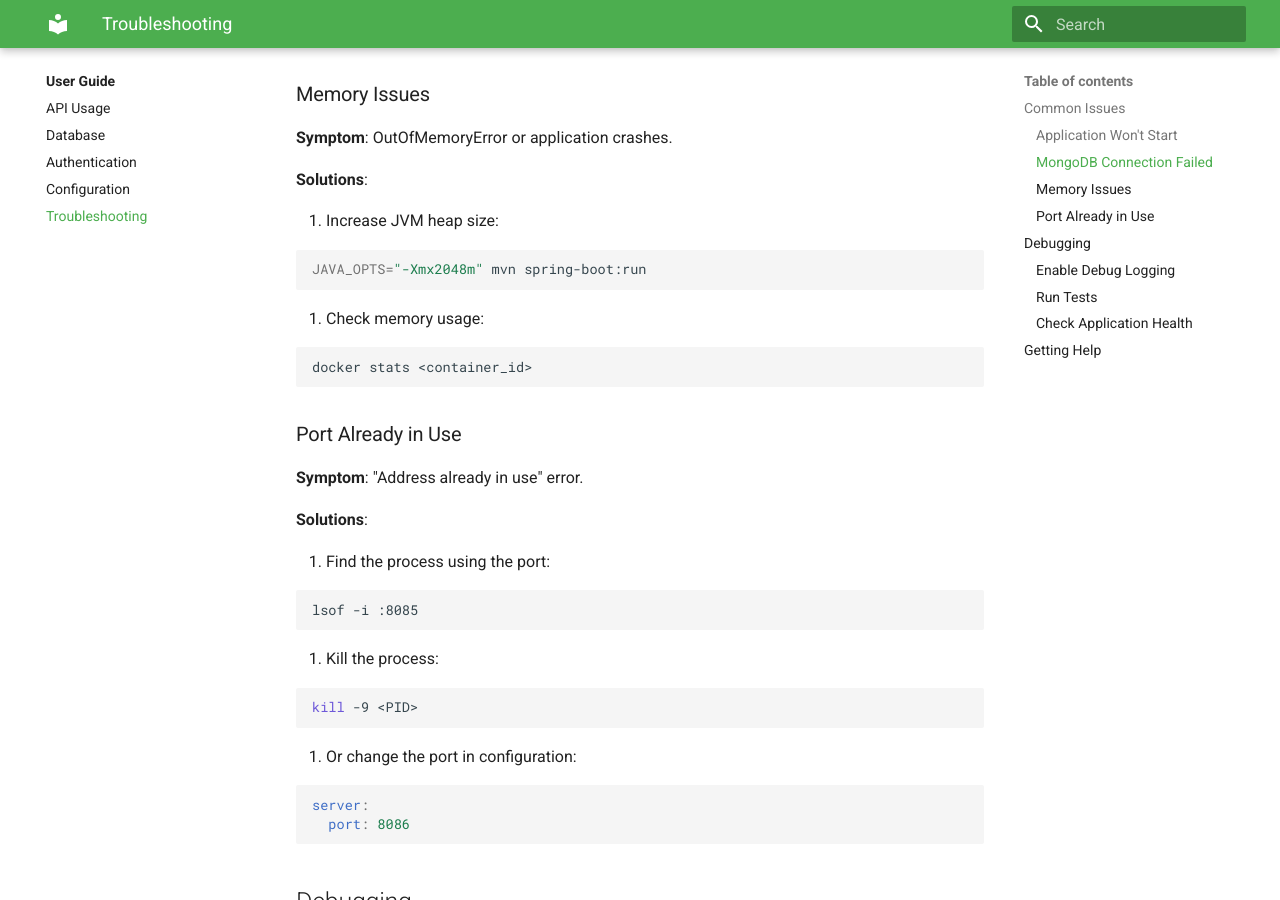
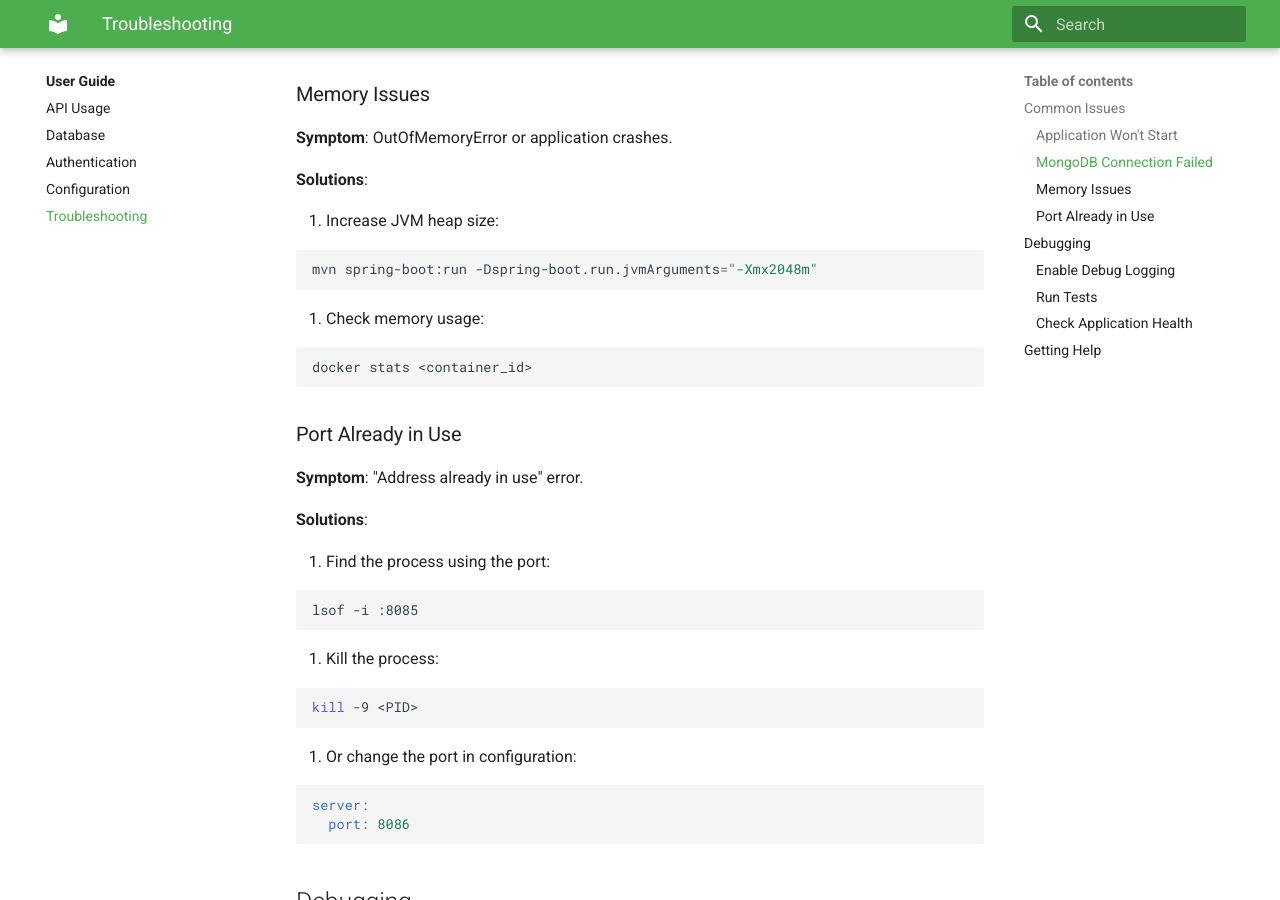
Before and after one commit to DEFRA/trade-imports-fish-be, an MkDocs documentation site: the page built from docs/wiki/user-guide/troubleshooting.md, in a window 1280 px wide and 900 px high, scrolled down 1178 px. Built offline with MkDocs 1.6.1 and Material for MkDocs 9.7.7, drawn with Linux system fonts in a browser that asks for light colours.

Commit message:
Update JVM heap size command in troubleshooting guide
Co-authored-by: Copilot Autofix powered by AI <175728472+Copilot@users.noreply.github.com>

````diff
--- a/docs/wiki/user-guide/troubleshooting.md
+++ b/docs/wiki/user-guide/troubleshooting.md
@@ -64,7 +64,7 @@
 1. Increase JVM heap size:
 
    ```bash
-   JAVA_OPTS="-Xmx2048m" mvn spring-boot:run
+   mvn spring-boot:run -Dspring-boot.run.jvmArguments="-Xmx2048m"
    ```
 
 2. Check memory usage:
````
